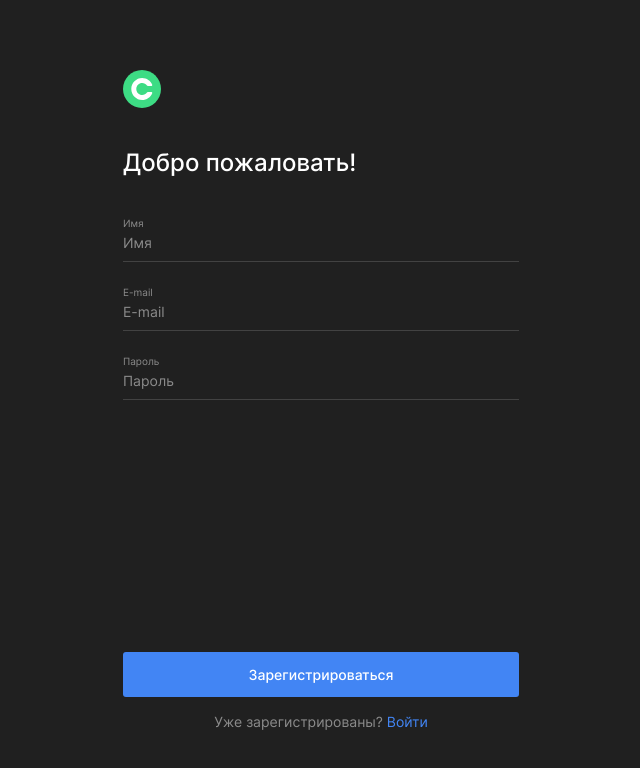
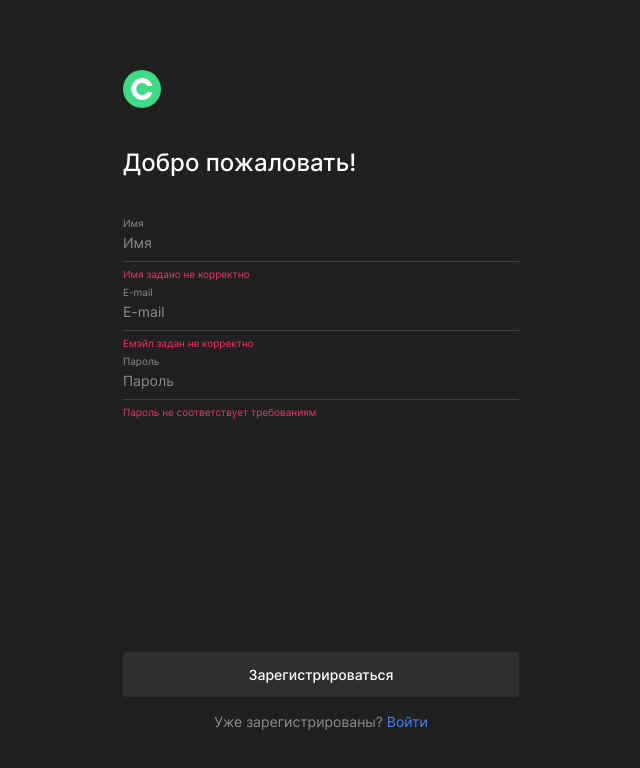
Before and after one commit to GaiaHellslaughterdottir/movies-explorer-frontend, a React (Create React App) app: page /signup in a window 1280 px wide. Shown: the top 768 px of the page, without its empty margins (319-959 px from the left). Built offline with nearby package versions, Linux system fonts and the light colour scheme.

Commit message:
13.11 12:29

```diff
--- a/src/components/Login/Login.js
+++ b/src/components/Login/Login.js
@@ -8,7 +8,7 @@ import { Link, NavLink } from "react-router-dom";
 
 
 export default function Login(props) {
-  const { register, handleSubmit, formState: { errors } } = useForm({ mode: 'all' });
+  const { register, handleSubmit, trigger, formState: { errors } } = useForm({ mode: 'all' });
 
   function onSubmit(data) {
     props.onLogin({
@@ -16,6 +16,10 @@ export default function Login(props) {
       password: data.password,
     });
   }
+
+  React.useEffect(() => {
+    trigger(['name', 'email', 'password']);
+  }, []);
 
   return (
     <div className="login">
--- a/src/components/Profile/Profile.js
+++ b/src/components/Profile/Profile.js
@@ -23,10 +23,14 @@ export default function Profile(props) {
     if(props.edited === true) {
       setLastName(props.userInfo.name);
       setLastEmail(props.userInfo.email);
+      setCurrentName(props.userInfo.name);
+      setCurrentEmail(props.userInfo.email);
       setNoChanges(true);
     } else {
       setLastName(null);
       setLastEmail(null);
+      setCurrentName(null);
+      setCurrentEmail(null);
       setNoChanges(false);
     }
   }, [props.edited]);
--- a/src/components/Register/Register.js
+++ b/src/components/Register/Register.js
@@ -7,7 +7,7 @@ import FormField from "../Form/FormField/FormField";
 import { Link, NavLink } from "react-router-dom";
 
 export default function Register(props) {
-  const { register, handleSubmit, formState: { errors } } = useForm({ mode: 'all' });
+  const { register, handleSubmit, trigger, formState: { errors } } = useForm({ mode: 'all' });
 
   function onSubmit(data) {
     props.onRegister({
@@ -16,6 +16,10 @@ export default function Register(props) {
       password: data.password
     });
   }
+
+  React.useEffect(() => {
+    trigger(['name', 'email', 'password']);
+  }, []);
 
   return (
     <div className="register">
--- a/src/utils/AuthApi.js
+++ b/src/utils/AuthApi.js
@@ -60,5 +60,5 @@ export default class AuthApi {
 }
 
 export const auth = new AuthApi({
-  baseUrl: 'https://backend.564148.msk-kvm.ru',
+  baseUrl: 'http://localhost:3000',
 });
--- a/src/utils/MainApi.js
+++ b/src/utils/MainApi.js
@@ -79,6 +79,6 @@ class MainApi {
 }
 
 export const mainApi = new MainApi({
-  baseUrl: 'https://backend.564148.msk-kvm.ru',
+  baseUrl: 'http://localhost:3000',
   headers: { 'Content-Type': 'application/json' }
 });
```
